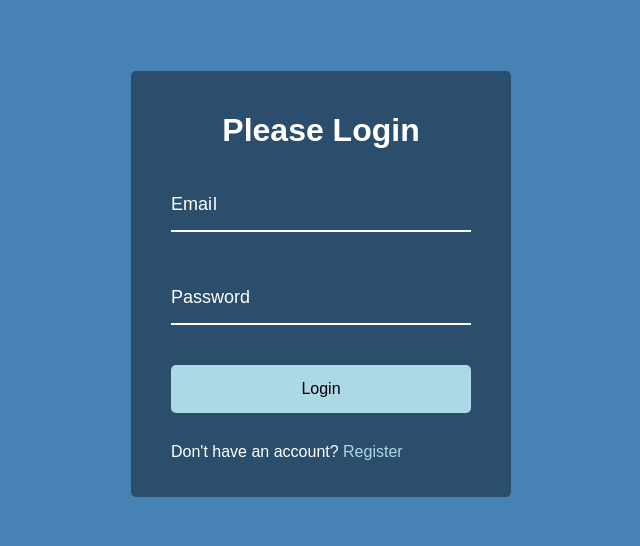
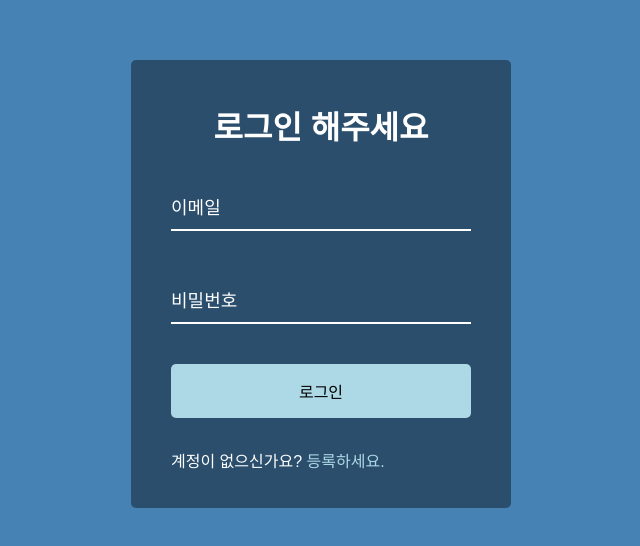
Before and after one commit to mllll9/homepage-project, a plain HTML site: page index.html in a window 1280 px wide. Shown: the part 116-662 px from the top of the page, without its empty margins (319-959 px from the left). Drawn offline with Linux system fonts and the light colour scheme; a web font is replaced by a local one.

Commit message:
title, 이메일 label, 비밀번호 label, 계정 도움 버튼 영어에서 한글로 수정.

```diff
--- a/index.html
+++ b/index.html
@@ -4,22 +4,22 @@
     <meta charset="UTF-8" />
     <meta name="viewport" content="width=device-width, initial-scale=1.0" />
     <link rel="stylesheet" href="style.css" />
-    <title>Form Input Wave</title>
+    <title>계정 가입 창</title>
   </head>
   <body>
     <div class="container">
-      <h1>Please Login</h1>
+      <h1>로그인 해주세요</h1>
       <form>
         <div class="form-control">
           <input type="text" required />
-          <label>Email</label>
+          <label>이메일</label>
         </div>
         <div class="form-control">
           <input type="password" required />
-          <label>Password</label>
+          <label>비밀번호</label>
         </div>
-        <button class="btn">Login</button>
-        <p class="text">Don't have an account? <a href="#">Register</a></p>
+        <button class="btn">로그인</button>
+        <p class="text">계정이 없으신가요? <a href="#">등록하세요.</a></p>
       </form>
     </div>
     <script src="script.js"></script>
```
